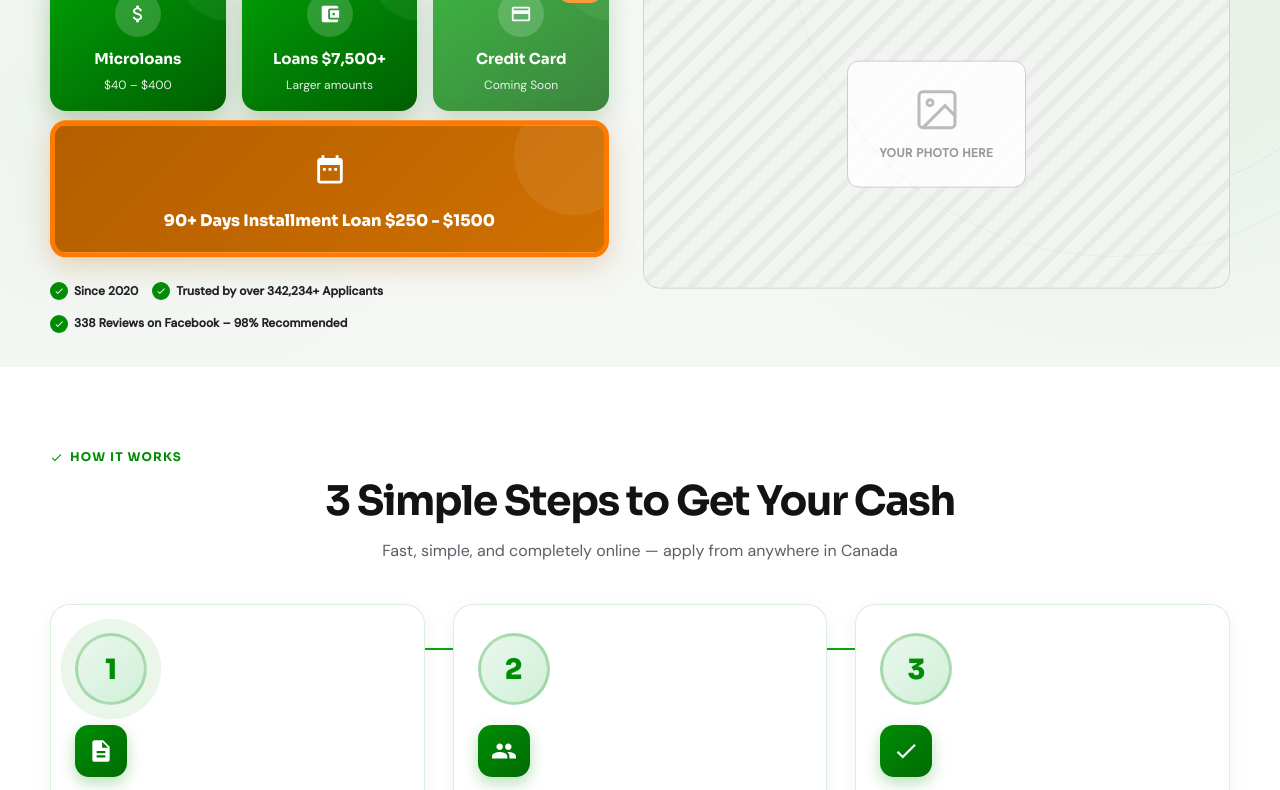
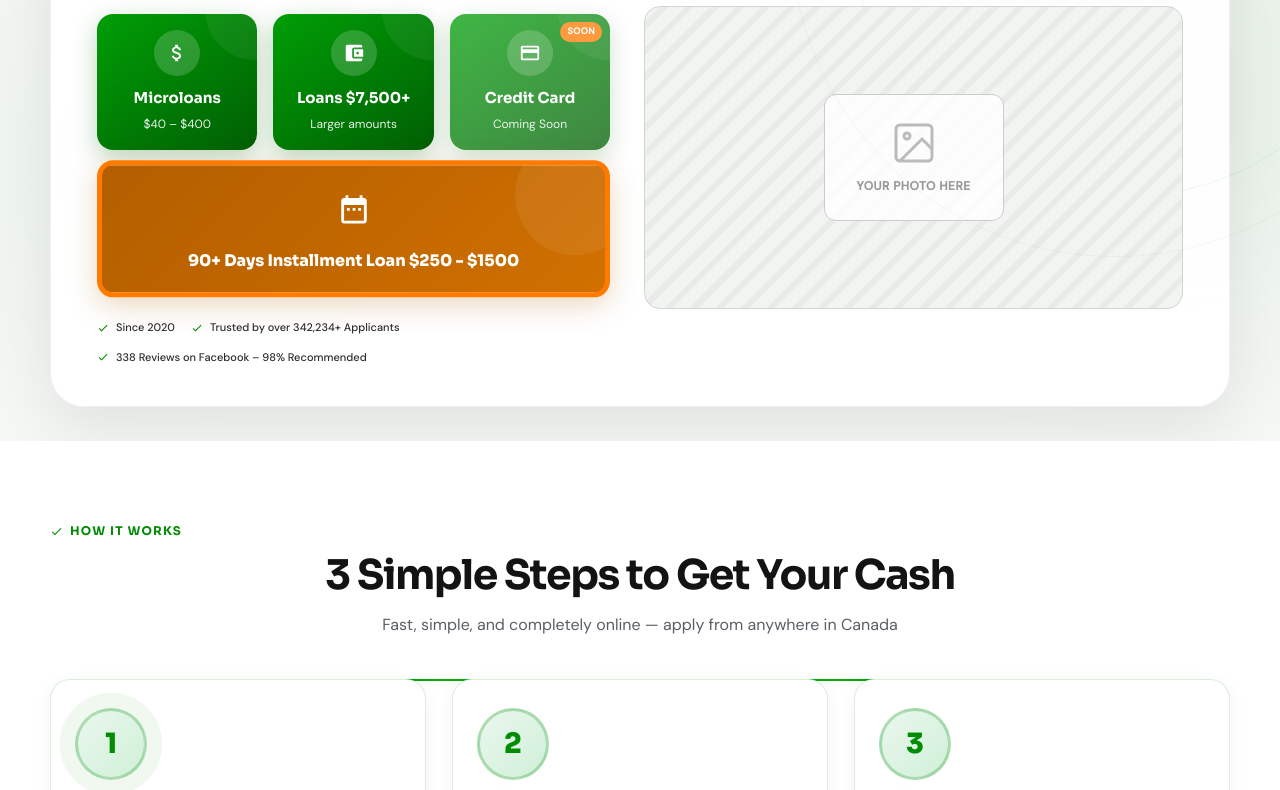
Before and after one commit to AEJAKV/GOLOANS-NEWEST-FINAL-WEBSITE, a website: page index.html in a window 1280 px wide. Shown: the part 322-1112 px from the top of the page. Drawn offline with Linux system fonts and the light colour scheme.

Commit message:
Enhance button styles and update hero container for improved aesthetics and layout

```diff
--- a/style.css
+++ b/style.css
@@ -123,9 +123,8 @@ h1, h2, h3, h4 {
   background: linear-gradient(135deg, #ff8c1a, #ff6600);
   color: #fff;
   box-shadow: 0 6px 22px rgba(255,122,0,.35);
-  animation: cta-glow 2.4s ease-in-out infinite;
 }
-.btn-orange:hover { filter: brightness(1.07); box-shadow: 0 10px 30px rgba(255,122,0,.5); animation: none; }
+.btn-orange:hover { filter: brightness(1.07); box-shadow: 0 10px 30px rgba(255,122,0,.5); }
 
 .btn-green {
   background: linear-gradient(135deg, #00a806, #006b04);
@@ -304,6 +303,11 @@ h1, h2, h3, h4 {
 .hero-container {
   max-width: var(--max);
   margin: 0 auto;
+  background: rgba(255,255,255,.92);
+  border: 1px solid rgba(0,0,0,.06);
+  border-radius: 34px;
+  box-shadow: 0 24px 60px rgba(0,0,0,.08);
+  padding: 38px 46px 42px;
 }
 
 .eyebrow {
@@ -458,32 +462,33 @@ h1 .highlight {
 .trust-row {
   display: flex;
   flex-wrap: wrap;
-  gap: 14px;
-  font-size: 12px;
-  color: #222;
-  margin-top: 6px;
+  gap: 16px;
+  font-size: 11px;
+  color: #2d2d2d;
+  margin-top: 10px;
 }
 .trust-item {
   display: flex;
   align-items: center;
-  gap: 6px;
-  font-weight: 600;
+  gap: 7px;
+  font-weight: 500;
+  line-height: 1.25;
 }
 .trust-check {
-  width: 18px;
-  height: 18px;
-  background: var(--green);
+  width: 12px;
+  height: 12px;
+  background: transparent;
+  color: var(--green);
   border-radius: 50%;
   display: grid;
   place-items: center;
   flex: none;
 }
-.trust-check svg { width: 10px; height: 10px; fill: #fff; }
+.trust-check svg { width: 12px; height: 12px; fill: currentColor; }
 
 /* HERO VISUAL */
 .hero-visual {
   position: relative;
-  animation: float 5s ease-in-out infinite;
   padding-top: 4px;
 }
 .hero-photo-placeholder {
@@ -571,19 +576,16 @@ h2 {
 
 /* ─── STEPS ─── */
 .steps-section { background: #fff; }
-.steps-section h2 { text-align: center; }
-
 .steps-grid {
   display: grid;
   grid-template-columns: repeat(3, 1fr);
-  gap: 28px;
-  margin-top: 10px;
+  gap: 26px;
   position: relative;
 }
 .steps-grid::before {
   content: '';
   position: absolute;
-  top: 44px;
+.trust-check svg { width: 12px; height: 12px; fill: currentColor; }
   left: calc(16.6% + 20px);
   right: calc(16.6% + 20px);
   height: 2px;
@@ -1313,6 +1315,7 @@ footer { background: var(--navy); color: #fff; }
   .nav-links { display: none; }
   .phone-link span { display: none; }
   .hero { padding: 40px 16px 48px; }
+  .hero-container { padding: 28px 20px 30px; border-radius: 26px; }
   .section { padding: 56px 16px; }
   .product-row { grid-template-columns: 1fr 1fr; }
   .product-row .product-card:last-child { grid-column: 1 / -1; }
```
